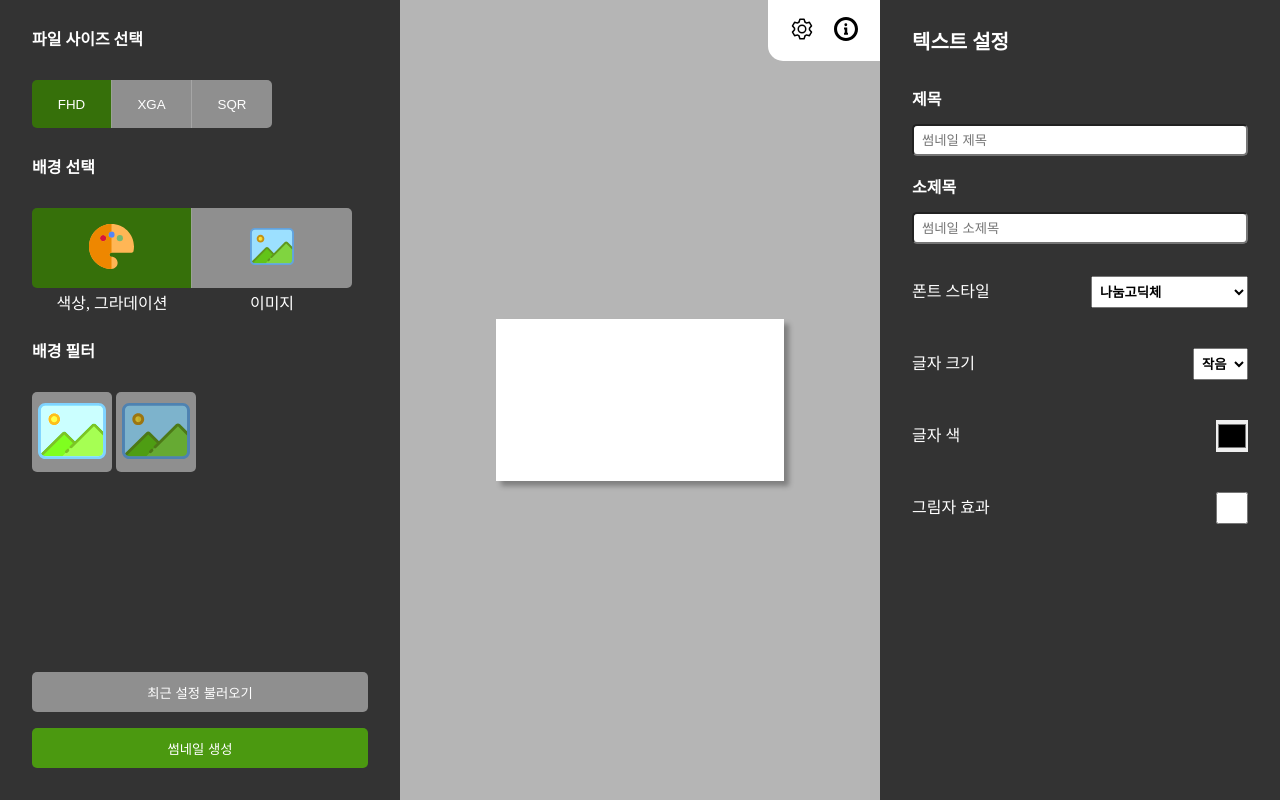
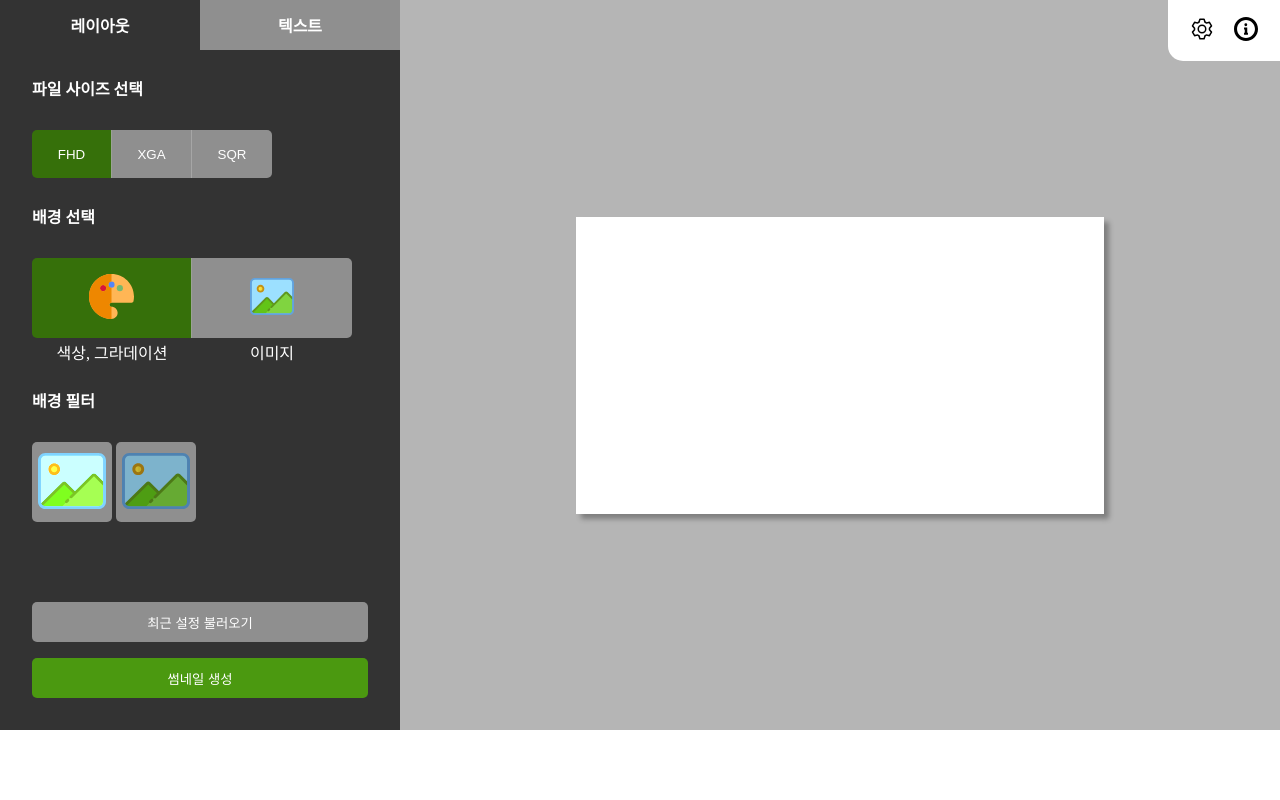
Before and after one commit to usageness/thumbnail-Generator, a React app: page / in a window 1280 px wide. Built offline with nearby package versions, Linux system fonts and the light colour scheme; a web font is replaced by a local one.

Commit message:
feat: 사이드바 한 쪽으로 통일 후 탭 메뉴 추가

```diff
--- a/src/pages/Main/Sidebar/BackgroundSidebar/index.scss
+++ b/src/pages/Main/Sidebar/BackgroundSidebar/index.scss
@@ -1,21 +1,4 @@
 @import '~/styles/variables';
-
-.container {
-  display: flex;
-  flex-direction: column;
-  justify-content: space-between;
-
-  width: 20%;
-  min-width: 400px;
-  height: 100%;
-  min-height: 100vh;
-
-  padding: 2rem;
-  box-sizing: border-box;
-
-  background-color: $GRAY_001;
-  color: $WHITE_000;
-}
 
 .BackgroundControlContainer {
   display: flex;
@@ -57,20 +40,6 @@
   }
 }
 
-.submitButtonContainer {
-  display: flex;
-  flex-direction: column;
-  gap: 1rem;
-
-  margin-top: 1rem;
-
-  & > button {
-    height: 2.5rem;
-
-    border-radius: 5px;
-  }
-}
-
 .buttonWrapper {
   display: flex;
   flex-direction: column;
@@ -84,7 +53,6 @@
     border-right: 1px solid $GRAY_ALPHA_000;
   }
 }
-
 .selected {
   background-color: $GREEN_002;
 
@@ -102,14 +70,6 @@
 .lastButton {
   border-radius: 0 5px 5px 0;
   border: none;
-}
-
-.submitButton {
-  background-color: $GREEN_000;
-
-  &:hover {
-    background-color: $GREEN_001;
-  }
 }
 
 .imageInButton {
--- a/src/pages/Main/Sidebar/BackgroundSidebar/index.tsx
+++ b/src/pages/Main/Sidebar/BackgroundSidebar/index.tsx
@@ -15,18 +15,12 @@ function BackgroundSidebar() {
     backgroundType,
     backgroundFilter,
     setBackgroundFilter,
-    saveCurrentConfiguration,
-    loadLatestConfiguration,
   } = useThumbnailData();
   const modalObject = useContext(ModalContext);
 
   if (isLoading || !modalObject) return <></>;
 
-  const {
-    showBackgroundColorModal,
-    showBackgroundImageModal,
-    showCreateThumbnailModal,
-  } = modalObject;
+  const { showBackgroundColorModal, showBackgroundImageModal } = modalObject;
 
   const changeImageSize = (newSize: ThumbnailData['imageSize']) => {
     setImageSize(newSize);
@@ -43,13 +37,8 @@ function BackgroundSidebar() {
     setBackgroundFilter(newType);
   };
 
-  const generateThumbnail = () => {
-    saveCurrentConfiguration();
-    showCreateThumbnailModal();
-  };
-
   return (
-    <div className={styles.container}>
+    <>
       <div className={styles.BackgroundControlContainer}>
         <h3>파일 사이즈 선택</h3>
         <div className={styles.buttonContainer}>
@@ -119,13 +108,7 @@ function BackgroundSidebar() {
           </button>
         </div>
       </div>
-      <div className={styles.submitButtonContainer}>
-        <button onClick={loadLatestConfiguration}>최근 설정 불러오기</button>
-        <button className={styles.submitButton} onClick={generateThumbnail}>
-          썸네일 생성
-        </button>
-      </div>
-    </div>
+    </>
   );
 }
 
--- a/src/pages/Main/Sidebar/TextSidebar/index.scss
+++ b/src/pages/Main/Sidebar/TextSidebar/index.scss
@@ -1,26 +1,9 @@
 @import '~/styles/variables';
 
-.container {
+.TextControlContainer {
   display: flex;
   flex-direction: column;
-  gap: 1.5rem;
-
-  width: 20%;
-  min-width: 400px;
-  height: 100%;
-  min-height: 100vh;
-
-  padding: 2rem;
-  box-sizing: border-box;
-
-  background-color: $GRAY_001;
-  color: $WHITE_000;
-
-  h2 {
-    font-size: 1.25rem;
-
-    margin-bottom: 1rem;
-  }
+  gap: 2rem;
 }
 
 .buttonContainer {
--- a/src/pages/Main/Sidebar/TextSidebar/index.tsx
+++ b/src/pages/Main/Sidebar/TextSidebar/index.tsx
@@ -6,6 +6,11 @@ import styles from './index.scss';
 function TextSidebar() {
   const {
     isLoading,
+    title,
+    subtitle,
+    fontSize,
+    fontFamily,
+    fontColor,
     setTitle,
     setSubtitle,
     setFontSize,
@@ -48,14 +53,15 @@ function TextSidebar() {
   };
 
   return (
-    <div className={styles.container}>
-      <h2>텍스트 설정</h2>
+    <>
+      <div className={styles.TextControlContainer}>
         <div className={styles.titleContainer}>
           <h3>제목</h3>
           <input
             id="title"
             type="text"
             name="title"
+            value={title}
             onChange={changeTitle}
             placeholder="썸네일 제목"
           />
@@ -66,13 +72,18 @@ function TextSidebar() {
             id="subtitle"
             type="text"
             name="subtitle"
+            value={subtitle}
             onChange={changeSubtitle}
             placeholder="썸네일 소제목"
           />
         </div>
         <div className={styles.singleInputContainer}>
           <label htmlFor="font_family">폰트 스타일</label>
-        <select name="font_family" onChange={changeFontFamily}>
+          <select
+            name="font_family"
+            value={fontFamily}
+            onChange={changeFontFamily}
+          >
             <option value="나눔고딕체">나눔고딕체</option>
             <option value="도현체">도현체</option>
             <option value="원스토어모바일POP체">원스토어모바일POP체</option>
@@ -80,7 +91,7 @@ function TextSidebar() {
         </div>
         <div className={styles.singleInputContainer}>
           <label htmlFor="font_size">글자 크기</label>
-        <select name="font_size" onChange={changeFontSize}>
+          <select name="font_size" value={fontSize} onChange={changeFontSize}>
             <option value="Small">작음</option>
             <option value="Normal">보통</option>
             <option value="Big">큼</option>
@@ -92,6 +103,7 @@ function TextSidebar() {
             id="font_color"
             type="color"
             name="font_color"
+            value={fontColor}
             onChange={changeFontColor}
             placeholder=""
           />
@@ -108,6 +120,7 @@ function TextSidebar() {
           />
         </div>
       </div>
+    </>
   );
 }
 
--- /dev/null
+++ b/src/pages/Main/Sidebar/index.scss
@@ -0,0 +1,82 @@
+@import '~/styles/variables';
+
+.container {
+  display: flex;
+  flex-direction: column;
+
+  width: 20%;
+  min-width: 400px;
+  height: 100%;
+  min-height: 90vh;
+
+  background-color: $GRAY_001;
+  color: $WHITE_000;
+}
+
+.tabMenu {
+  display: flex;
+
+  width: 100%;
+  min-height: 50px;
+
+  button {
+    width: 50%;
+
+    font-size: 1rem;
+    font-weight: bold;
+
+    background-color: $GRAY_005;
+  }
+
+  .selected {
+    background-color: $GRAY_001;
+  }
+}
+
+.propertyContainer {
+  display: flex;
+  flex-direction: column;
+  justify-content: space-between;
+
+  width: 100%;
+  height: 85vh;
+
+  padding: 2rem;
+  box-sizing: border-box;
+}
+
+.submitButtonContainer {
+  display: flex;
+  flex-direction: column;
+  gap: 1rem;
+
+  margin-top: 1rem;
+
+  & > button {
+    height: 2.5rem;
+
+    border-radius: 5px;
+  }
+}
+
+.buttonWrapper {
+  display: flex;
+  flex-direction: column;
+  align-items: center;
+  gap: 0.5rem;
+
+  button {
+    width: 10rem;
+    height: 5rem;
+
+    border-right: 1px solid $GRAY_ALPHA_000;
+  }
+}
+
+.submitButton {
+  background-color: $GREEN_000;
+
+  &:hover {
+    background-color: $GREEN_001;
+  }
+}
--- /dev/null
+++ b/src/pages/Main/Sidebar/index.tsx
@@ -0,0 +1,54 @@
+import { useContext, useState } from 'react';
+import BackgroundSidebar from './BackgroundSidebar';
+import TextSidebar from './TextSidebar';
+import useThumbnailData from 'hooks/useThumbnailData';
+import { ModalContext } from 'stores/modalContext';
+import styles from './index.scss';
+
+type ActiveTabType = 'layout' | 'text';
+
+function Sidebar() {
+  const { isLoading, saveCurrentConfiguration, loadLatestConfiguration } =
+    useThumbnailData();
+  const modalObject = useContext(ModalContext);
+  const [activeTab, setActiveTab] = useState<ActiveTabType>('layout');
+
+  if (isLoading || !modalObject) return <></>;
+
+  const { showCreateThumbnailModal } = modalObject;
+
+  const generateThumbnail = () => {
+    saveCurrentConfiguration();
+    showCreateThumbnailModal();
+  };
+
+  return (
+    <div className={styles.container}>
+      <div className={styles.tabMenu}>
+        <button
+          className={`${activeTab === 'layout' ? styles.selected : ''}`}
+          onClick={() => setActiveTab('layout')}
+        >
+          레이아웃
+        </button>
+        <button
+          className={`${activeTab === 'text' ? styles.selected : ''}`}
+          onClick={() => setActiveTab('text')}
+        >
+          텍스트
+        </button>
+      </div>
+      <div className={styles.propertyContainer}>
+        {activeTab === 'layout' ? <BackgroundSidebar /> : <TextSidebar />}
+        <div className={styles.submitButtonContainer}>
+          <button onClick={loadLatestConfiguration}>최근 설정 불러오기</button>
+          <button className={styles.submitButton} onClick={generateThumbnail}>
+            썸네일 생성
+          </button>
+        </div>
+      </div>
+    </div>
+  );
+}
+
+export default Sidebar;
--- a/src/pages/Main/index.tsx
+++ b/src/pages/Main/index.tsx
@@ -2,6 +2,7 @@ import useThumbnail from 'hooks/useThumbnail';
 import useAppState from 'hooks/useAppState';
 import useModal from 'hooks/useModal';
 import Preview from './Preview';
+import Sidebar from './Sidebar';
 import BackgroundSidebar from './Sidebar/BackgroundSidebar';
 import TextSidebar from './Sidebar/TextSidebar';
 import BackgroundColor from 'components/BackgroundColor';
@@ -20,9 +21,8 @@ function Main() {
       <ModalContext.Provider value={useModal()}>
         <ThumbnailContext.Provider value={useThumbnail()}>
           <AppStateContext.Provider value={useAppState()}>
-            <BackgroundSidebar />
+            <Sidebar />
             <Preview />
-            <TextSidebar />
             <BackgroundColor />
             <BackgroundImage />
             <CreateThumbnail />
@@ -34,5 +34,4 @@ function Main() {
     </div>
   );
 }
-
 export default Main;
```
Lines whose indentation alone changed are shown as unchanged.
